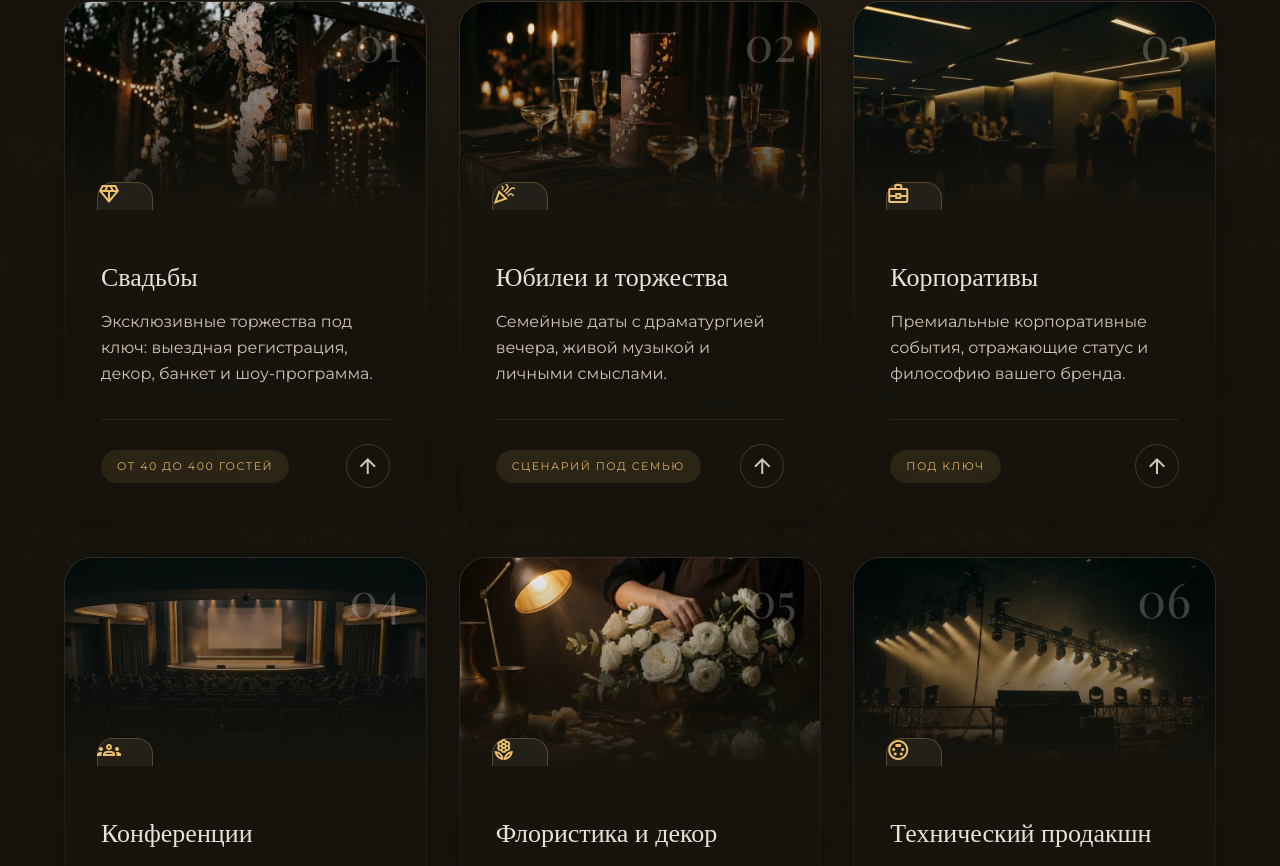
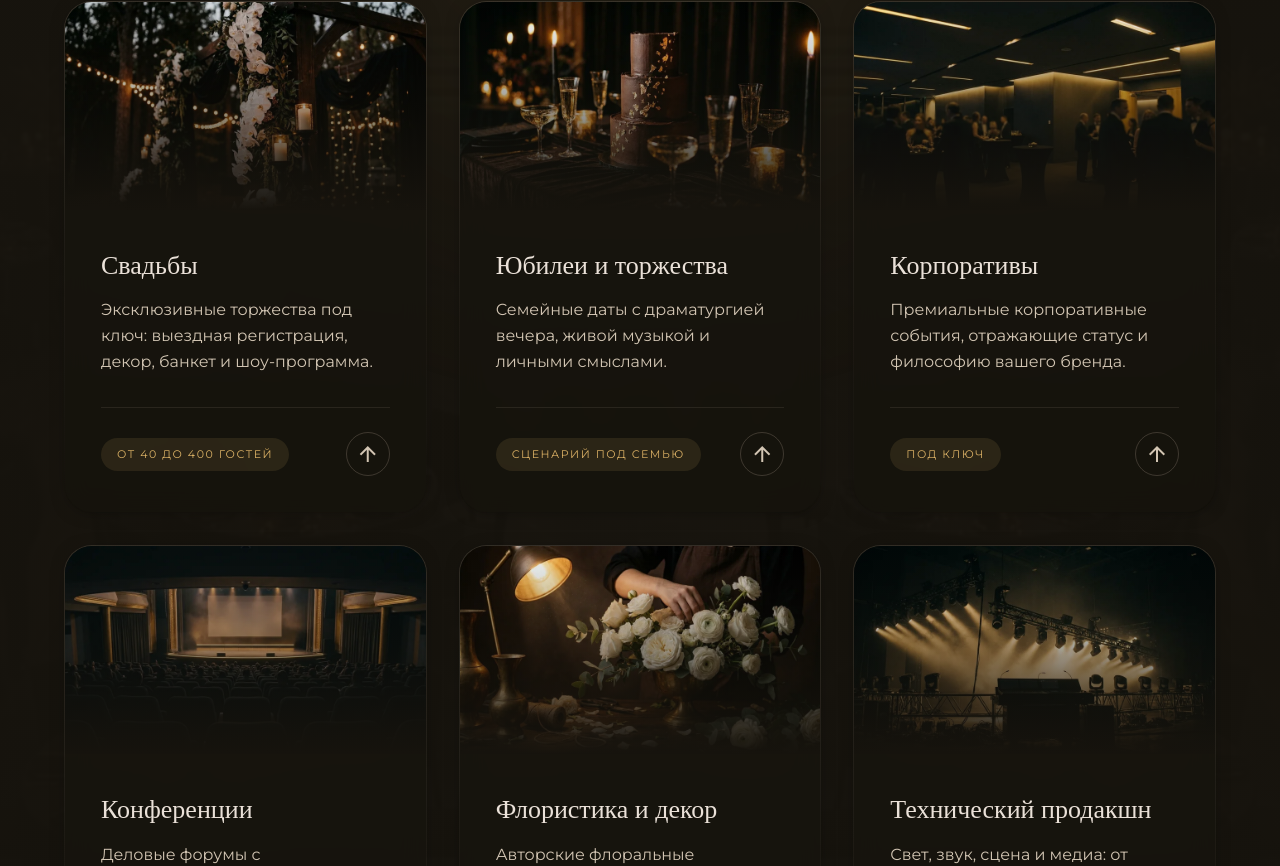
Before and after one commit to kaARAss/Meropriyatiya, a React (Vite) app: page / in a window 1280 px wide. Shown: the part 1289-2155 px from the top of the page. Built offline with nearby package versions, Linux system fonts and the light colour scheme; a web font is replaced by a local one.

Commit message:
Add files via upload

```diff
--- a/src/App.tsx
+++ b/src/App.tsx
@@ -238,12 +238,12 @@ export default function App() {
 
             <div className="grid grid-cols-1 sm:grid-cols-2 lg:grid-cols-3 gap-6 lg:gap-8">
               {[
-                { icon: 'diamond', img: './images/srv-wedding.webp', alt: 'Свадебная арка с орхидеями и свечами в сумерках', title: 'Свадьбы', desc: 'Эксклюзивные торжества под ключ: выездная регистрация, декор, банкет и шоу-программа.', meta: 'от 40 до 400 гостей' },
-                { icon: 'celebration', img: './images/srv-anniversary.webp', alt: 'Праздничный торт и бокалы шампанского при свечах', title: 'Юбилеи и торжества', desc: 'Семейные даты с драматургией вечера, живой музыкой и личными смыслами.', meta: 'сценарий под семью' },
-                { icon: 'business_center', img: './images/srv-corporate.webp', alt: 'Гости корпоративного вечера в современном зале', title: 'Корпоративы', desc: 'Премиальные корпоративные события, отражающие статус и философию вашего бренда.', meta: 'под ключ' },
-                { icon: 'groups', img: './images/srv-conference.webp', alt: 'Конференц-зал с подсвеченной сценой', title: 'Конференции', desc: 'Деловые форумы с безукоризненной логистикой, регистрацией и техническим оснащением.', meta: 'до 2000 участников' },
-                { icon: 'local_florist', img: './images/srv-decor.webp', alt: 'Флорист собирает композицию из белых роз', title: 'Флористика и декор', desc: 'Авторские флоральные инсталляции, световое оформление и сервировка столов.', meta: 'собственная мастерская' },
-                { icon: 'settings_input_svideo', img: './images/srv-production.webp', alt: 'Сценические прожекторы и световой пульт', title: 'Технический продакшн', desc: 'Свет, звук, сцена и медиа: от расчёта схем до монтажа и сопровождения.', meta: 'своё оборудование' }
+                { img: './images/srv-wedding.webp', alt: 'Свадебная арка с орхидеями и свечами в сумерках', title: 'Свадьбы', desc: 'Эксклюзивные торжества под ключ: выездная регистрация, декор, банкет и шоу-программа.', meta: 'от 40 до 400 гостей' },
+                { img: './images/srv-anniversary.webp', alt: 'Праздничный торт и бокалы шампанского при свечах', title: 'Юбилеи и торжества', desc: 'Семейные даты с драматургией вечера, живой музыкой и личными смыслами.', meta: 'сценарий под семью' },
+                { img: './images/srv-corporate.webp', alt: 'Гости корпоративного вечера в современном зале', title: 'Корпоративы', desc: 'Премиальные корпоративные события, отражающие статус и философию вашего бренда.', meta: 'под ключ' },
+                { img: './images/srv-conference.webp', alt: 'Конференц-зал с подсвеченной сценой', title: 'Конференции', desc: 'Деловые форумы с безукоризненной логистикой, регистрацией и техническим оснащением.', meta: 'до 2000 участников' },
+                { img: './images/srv-decor.webp', alt: 'Флорист собирает композицию из белых роз', title: 'Флористика и декор', desc: 'Авторские флоральные инсталляции, световое оформление и сервировка столов.', meta: 'собственная мастерская' },
+                { img: './images/srv-production.webp', alt: 'Сценические прожекторы и световой пульт', title: 'Технический продакшн', desc: 'Свет, звук, сцена и медиа: от расчёта схем до монтажа и сопровождения.', meta: 'своё оборудование' }
               ].map((service, idx) => (
                 <a
                   key={idx}
@@ -262,19 +262,9 @@ export default function App() {
                       />
                       <div className="absolute inset-0 bg-gradient-to-t from-surface via-surface/40 to-transparent"></div>
                       <div className="absolute inset-0 bg-primary/10 opacity-0 group-hover:opacity-100 transition-opacity duration-500 mix-blend-overlay"></div>
-                      <span className="pointer-events-none absolute top-4 right-6 font-display-lg text-5xl leading-none text-on-surface/25 group-hover:text-primary/50 transition-colors duration-500 select-none tabular-nums drop-shadow-[0_2px_10px_rgba(0,0,0,0.6)]">
-                        {String(idx + 1).padStart(2, '0')}
-                      </span>
-                      <div className="absolute -bottom-7 left-8 h-14 w-14">
-                        <div className="absolute inset-0 rounded-2xl bg-surface-container border border-primary/25 group-hover:bg-primary group-hover:border-primary transition-all duration-500"></div>
-                        <div className="absolute inset-0 rounded-2xl bg-primary/40 blur-lg opacity-0 group-hover:opacity-60 transition-opacity duration-500"></div>
-                        <span className="material-symbols-outlined relative z-10 flex h-full w-full items-center justify-center text-[26px] font-light text-primary group-hover:text-on-primary transition-colors duration-500">
-                          {service.icon}
-                        </span>
-                      </div>
                     </div>
 
-                    <div className="flex flex-1 flex-col p-8 pt-12 lg:p-9 lg:pt-12">
+                    <div className="flex flex-1 flex-col p-8 lg:p-9">
                       <h3 className="font-headline-md text-2xl lg:text-[26px] leading-snug text-on-surface mb-4 group-hover:text-primary transition-colors duration-300">
                         {service.title}
                       </h3>
```
